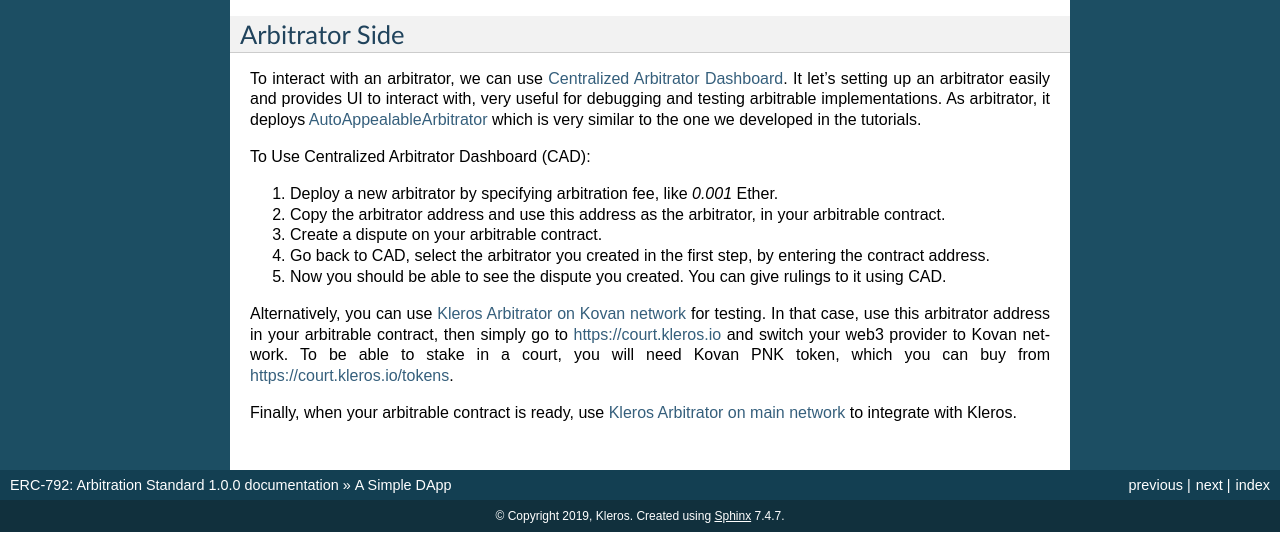
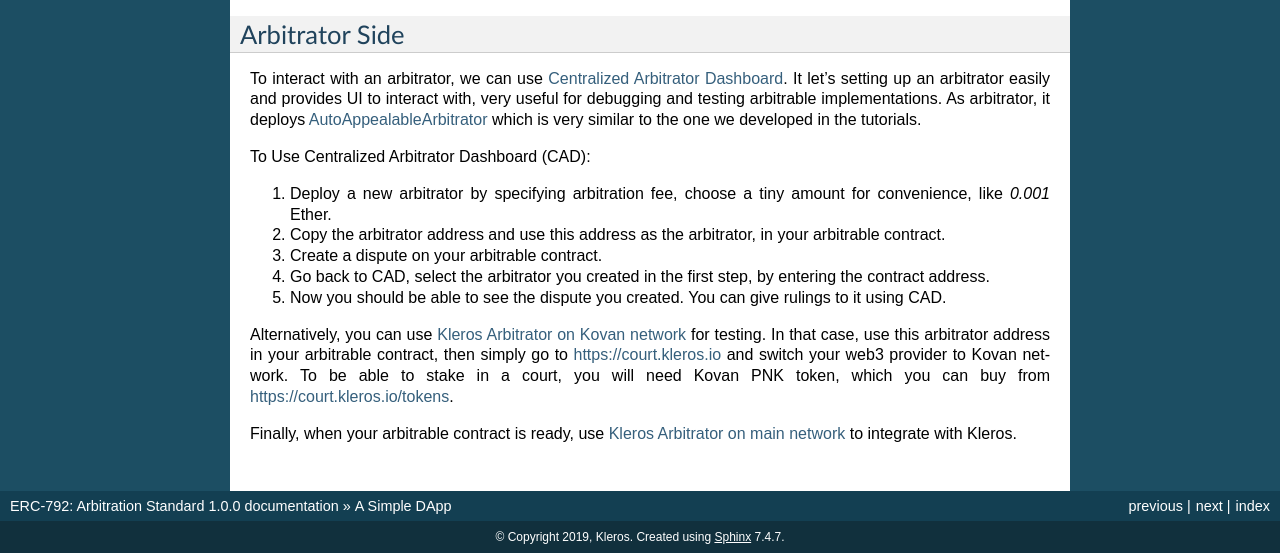
Before and after one commit to kleros/erc-792, a Sphinx documentation site: the page built from docs/a-simple-dapp.rst, in a window 1280 px wide and 900 px high, scrolled down 2699 px, cut to the strip 347-900 px from the top of the window. Built offline with Sphinx 7.4.7, drawn with Linux system fonts in a browser that asks for light colours; before the commit the page ends 3578 px from its top, so only the background shows below that.

Commit message:
refactor(a-simple-dapp): reword

```diff
--- a/docs/a-simple-dapp.rst
+++ b/docs/a-simple-dapp.rst
@@ -158,7 +158,7 @@
 
 To Use Centralized Arbitrator Dashboard (CAD):
 
-1. Deploy a new arbitrator by specifying arbitration fee, like `0.001` Ether.
+1. Deploy a new arbitrator by specifying arbitration fee, choose a tiny amount for convenience, like `0.001` Ether.
 2. Copy the arbitrator address and use this address as the arbitrator, in your arbitrable contract.
 3. Create a dispute on your arbitrable contract.
 4. Go back to CAD, select the arbitrator you created in the first step, by entering the contract address.
```
